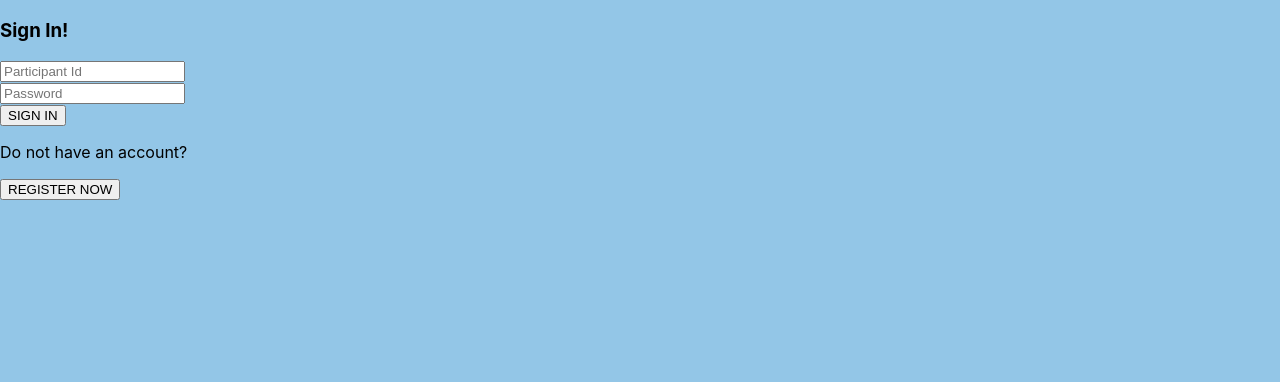
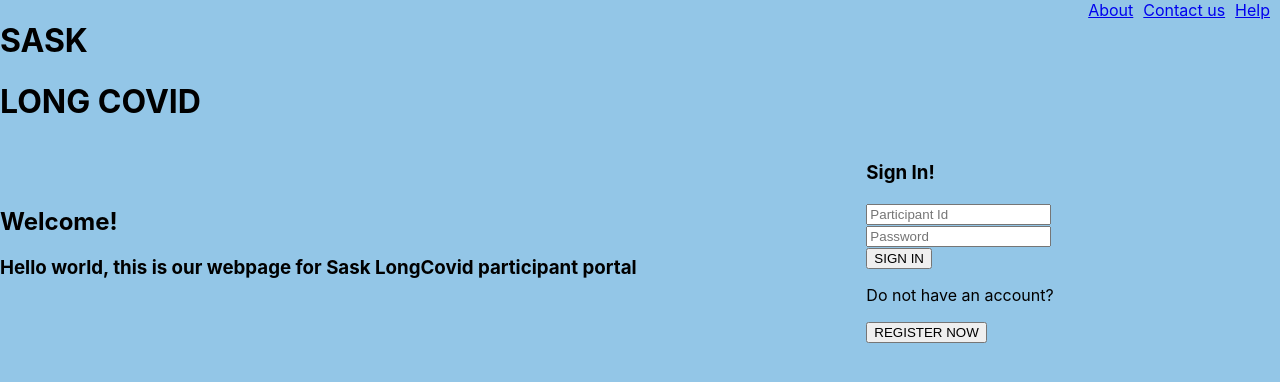
Before and after one commit to jeetagrawal21/Sask-Web-App, a React (Create React App) app in the folder app/: page / in a window 1280 px wide. Shown: the top 382 px of the page. Built offline with nearby package versions, Linux system fonts and the light colour scheme.

Commit message:
place signin and header component in welcomePage.tsx

```diff
--- a/app/src/App.tsx
+++ b/app/src/App.tsx
@@ -2,20 +2,18 @@ import React from 'react';
 import logo from './logo.svg';
 import './App.css';
 import { BrowserRouter as Router, Routes, Route } from "react-router-dom";
-import Header from "./components/header";
-import SignIn from "./components/signin";
-import Navbar from "./components/navbar";
+
+import WelcomePage from "./pages/welcomePage"
 import Register from "./AppRegisterPage"
-// import { Link, Routes, Route } from 'react-router-dom';
-import { Sign } from 'crypto';
+
 
 function App() {
   return (
 
   <Router>
     <Routes>
-    {/* <Route path="/" element={<Header/>}></Route> */}
-    <Route path="/" element={<SignIn />}/>
+
+    <Route path="/" element={<WelcomePage/>}/>
     <Route path="/Register" element={<Register/>}/>
 
     </Routes>
--- /dev/null
+++ b/app/src/pages/welcomePage.tsx
@@ -0,0 +1,28 @@
+import React from 'react';
+// import logo from './logo.svg';
+import '../App.css';
+import Header from "../components/header";
+import SignIn from "../components/signin";
+import Navbar from "../components/navbar";
+
+function WelcomePage() {
+  return (
+    <div className="App">
+
+          <Header/>
+          <Navbar/>
+          <div className="container">
+          <div className="welcome-message">
+            <h2>Welcome!</h2>
+            <h3>Hello world, this is our webpage for Sask LongCovid participant portal</h3>
+          </div>
+          <SignIn/>
+          </div>
+
+
+    </div>
+
+  );
+}
+
+export default WelcomePage;
```
